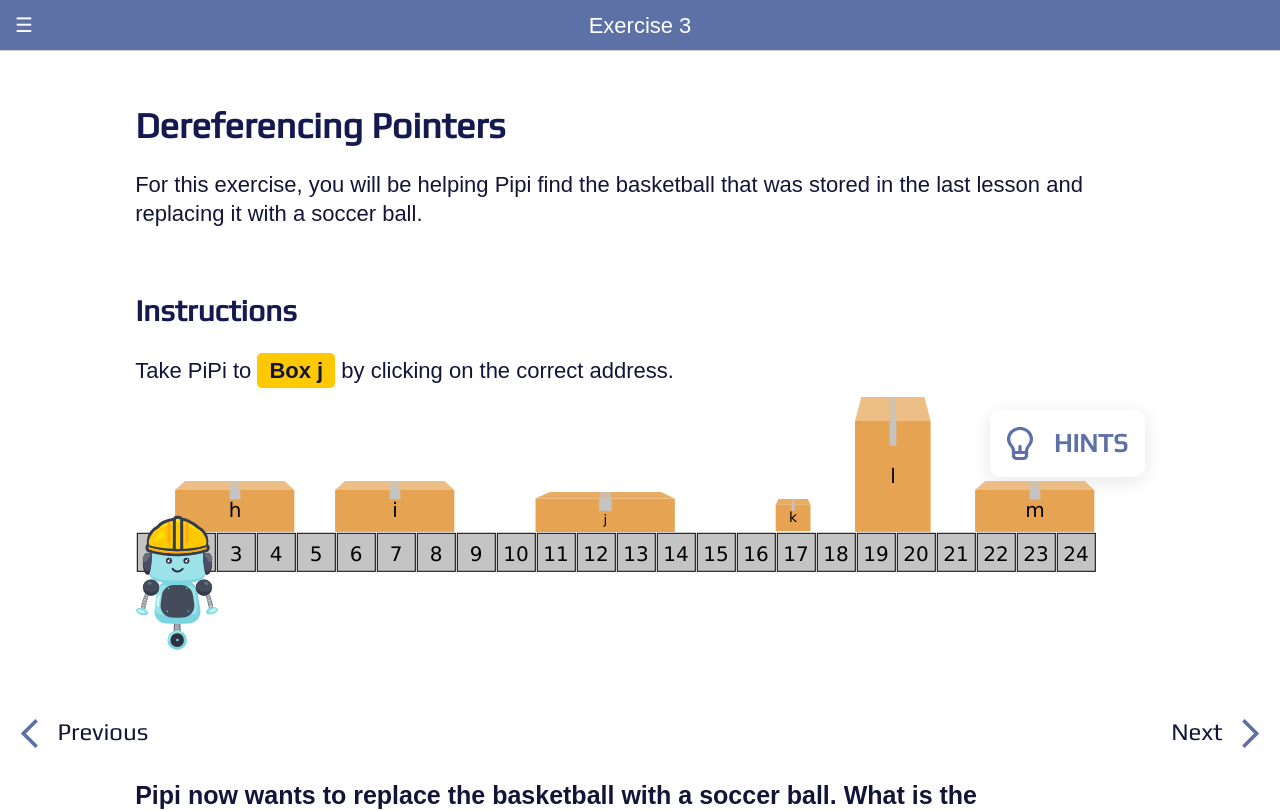
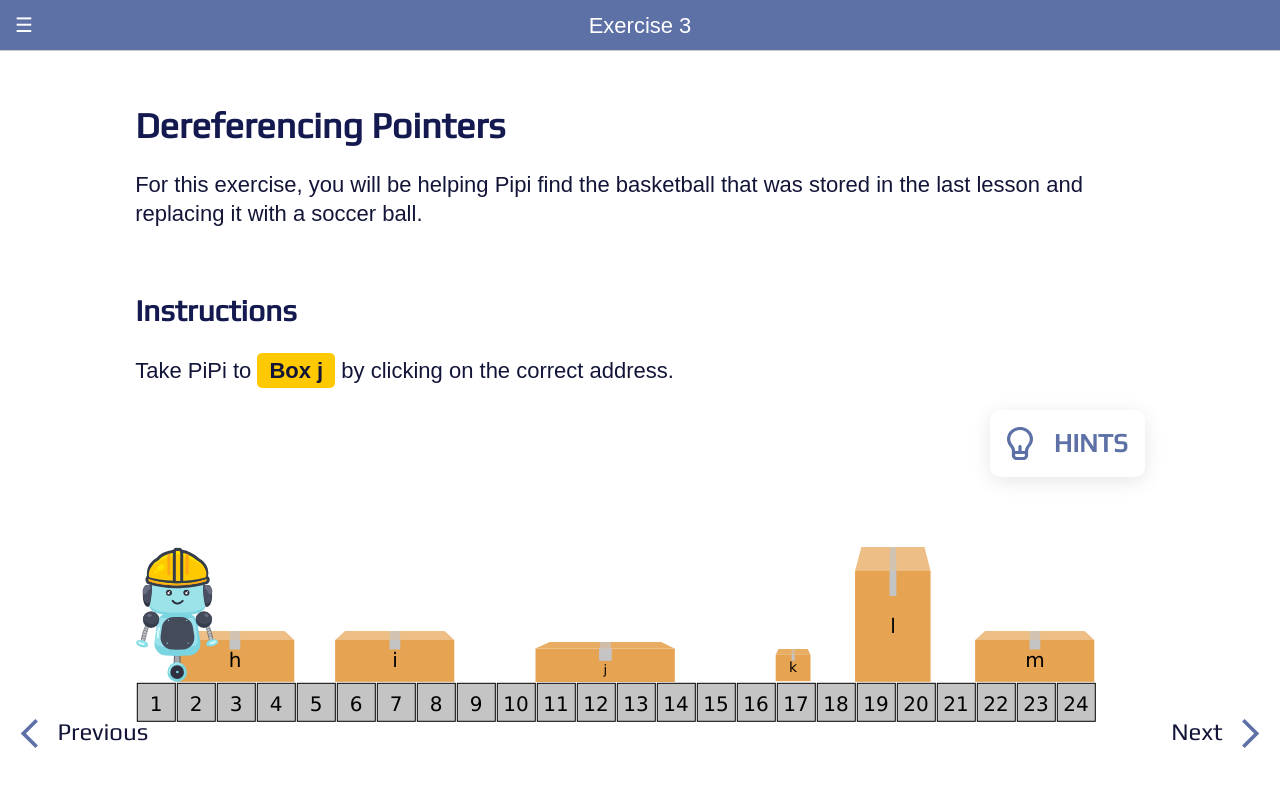
Before and after one commit to uclaacm/parcel-pointers, a React app: page /exercise-3 in a window 1280 px wide. Shown: the top 811 px of the page. Built offline with nearby package versions, Linux system fonts and the light colour scheme; a web font is replaced by a local one.

Commit message:
fix pipi css on exercise 3

```diff
--- a/src/pages/Exercise3.tsx
+++ b/src/pages/Exercise3.tsx
@@ -1,4 +1,4 @@
-import { FC, useState } from 'react';
+import { FC, useState, useEffect } from 'react';
 import '../styles/Exercise3.scss';
 import Pipi from '../../public/Pipi.svg';
 import AppWrapper from '../components/AppWrapper';
@@ -26,8 +26,23 @@ const question = [
 
 const Exercise3: FC = () => {
   const [confetti, setConfetti] = useState(false);
+  const [leftOffset, setLeftOffset] = useState(0);
+  const [topOffset, setTopOffset] = useState(0);
   const nums = Array.from({ length: 24 }, (_, index) => index + 1);
   const itemSpace = [1, 3, 1, 3, 2, 4, 2, 1, 1, 2, 1, 2, 1];
+
+  const fixPipiPosition = () => {
+    const box = document.getElementsByClassName('exercise3-wrap')[0];
+    const rect = box.getBoundingClientRect();
+    setLeftOffset(rect.left + window.scrollX);
+    setTopOffset(rect.top + window.scrollY+15);
+  };
+
+  useEffect(() => {
+    fixPipiPosition();
+    window.addEventListener('resize', fixPipiPosition);
+  }, []);
+
   return (
     <>
       <AppWrapper section={HeaderSections.EXERCISE_3}>
@@ -43,8 +58,8 @@ const Exercise3: FC = () => {
             the correct address.
           </p>
           <HintBox text="Click on the first address occupied by the box (the leftmost one)." />
-          <div className="wrap">
-            <div className="Exercise-box">
+          <div className="exercise3-wrap">
+            <div className="exercise3-box">
               <Grid
                 addressNums={nums}
                 itemSpaceArray={itemSpace}
@@ -65,7 +80,15 @@ const Exercise3: FC = () => {
                 <Box letter="m" num={3} conf={false}></Box>
               </Grid>
             </div>
-            <img className="exercise-3-pipi" src={Pipi} alt="Pipi" />
+            <img
+              className="exercise3-pipi"
+              src={Pipi}
+              alt="Pipi"
+              style={{
+                left: leftOffset,
+                top: topOffset,
+              }}
+            />
           </div>
           <h3>
             Pipi now wants to replace the basketball with a soccer ball. What is
--- a/src/pages/Lesson1.tsx
+++ b/src/pages/Lesson1.tsx
@@ -29,7 +29,7 @@ const Lesson1: FC = () => {
             the memory in your computer is also labeled with addresses.
           </p>
           <div className="diagram">
-            <img src={PipiBox} className="lesson-1-pipi"></img>
+            <img src={PipiBox} className="lesson1-pipi"></img>
           </div>
           <p>
             Every time your program creates a variable, it places the variable
--- a/src/styles/Exercise3.scss
+++ b/src/styles/Exercise3.scss
@@ -1,13 +1,15 @@
-.wrap {
+.exercise3-wrap {
   display: flex;
   flex-direction: row;
   flex-wrap: nowrap;
-  margin-bottom: 2.5em;
   margin-top: 2.5em;
 }
 
-.exercise-3-pipi {
+.exercise3-pipi {
   position: absolute;
-  top: 515px;
   z-index: 2;
 }
+
+.exercise3-box {
+  margin-top: 150px;
+}
--- a/src/styles/Lesson1.scss
+++ b/src/styles/Lesson1.scss
@@ -3,7 +3,7 @@
 // Pipi
 //=======================================
 
-.lesson-1-pipi {
+.lesson1-pipi {
   display: block;
   margin-left: auto;
   margin-right: auto;
```
